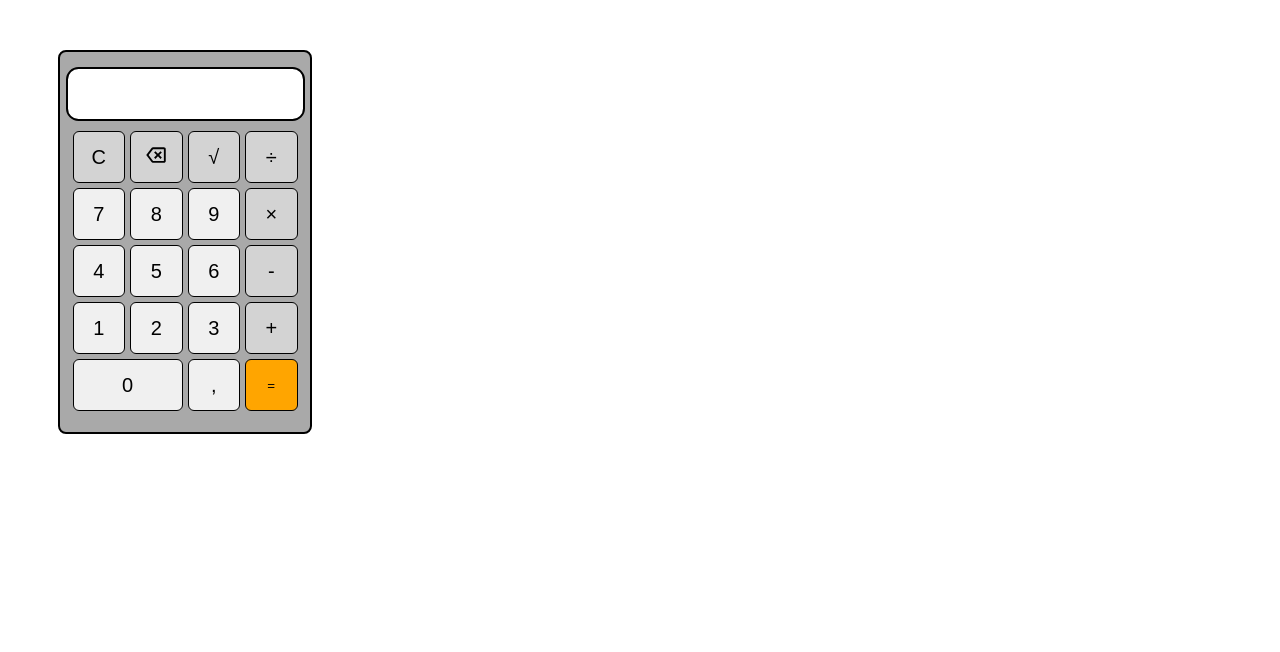
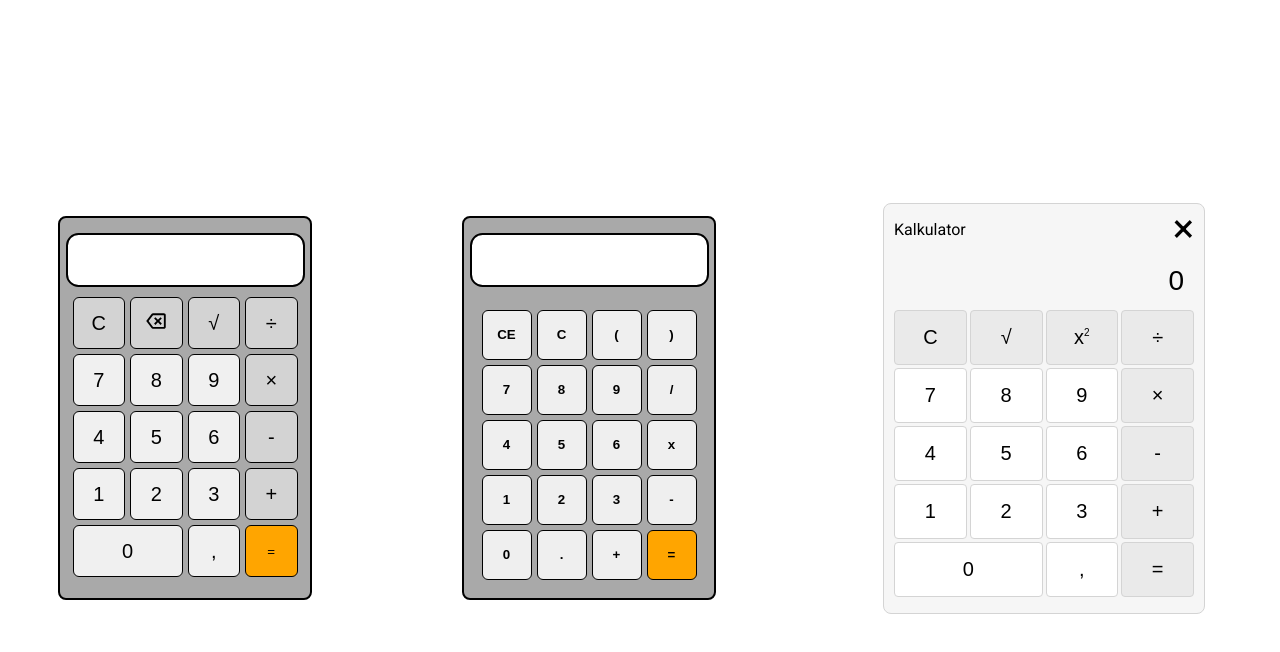
Before and after one commit to erlesando/collaboratecalculator, a SvelteKit app: page / in a window 1280 px wide. Shown: the top 652 px of the page. Built offline with nearby package versions, Linux system fonts and the light colour scheme.

Commit message:
- fix svelte4 on: handlers - put all calculators on page to compare them

```diff
--- a/package.json
+++ b/package.json
@@ -20,5 +20,6 @@
 		"onlyBuiltDependencies": [
 			"esbuild"
 		]
-	}
+	},
+	"packageManager": "pnpm@9.1.1+sha256.9551e803dcb7a1839fdf5416153a844060c7bce013218ce823410532504ac10b"
 }
--- a/src/lib/Calculator.svelte
+++ b/src/lib/Calculator.svelte
@@ -213,7 +213,7 @@
 </script>
 
 <!-- Tastaturinput -->
-<svelte:window on:keydown={trykkTast} />
+<svelte:window onkeydown={trykkTast} />
 
 <div class="box outer">
     <input class="box inputbox" style="color:black" readonly value={inputString}>
--- a/src/lib/Calculator_Terje.svelte
+++ b/src/lib/Calculator_Terje.svelte
@@ -189,37 +189,38 @@
 </script>
 
 <!-- Tastaturinput -->
-<svelte:window on:keydown={trykkTast} />
+<svelte:window onkeydown={trykkTast} />
 
 <div class="grid-container" style="transform: rotate({rotation}deg); display: {gridDisplay};">
-    <div class="title" on:click={sunnySide}>{title}</div>
-    <div class="close" on:click={closeCalc}>×</div>
+
+    <div class="title" onclick={sunnySide}>{title}</div>
+    <div class="close" onclick={closeCalc}>×</div>
     <input type="text" class="input-field" readonly value={inputString}>
 
     <!-- Rader 3 til 7 med 4 kolonner -->
-    <button class="button operator" on:click={() => handleClick("C", "operator")}>C</button>
-    <button class="button operator" on:click={() => handleClick("rot", "operator")}>&radic;</button>
-    <button class="button operator" on:click={() => handleClick("x2", "operator")}>x<sup>2</sup></button>
-    <button class="button operator" on:click={() => handleClick("/", "operator")}>&divide;</button>
+    <button class="button operator" onclick={() => handleClick("C", "operator")}>C</button>
+    <button class="button operator" onclick={() => handleClick("rot", "operator")}>&radic;</button>
+    <button class="button operator" onclick={() => handleClick("x2", "operator")}>x<sup>2</sup></button>
+    <button class="button operator" onclick={() => handleClick("/", "operator")}>&divide;</button>
 
-    <button class="button number" on:click={() => handleClick("7", "number")}>7</button>
-    <button class="button number" on:click={() => handleClick("8", "number")}>8</button>
-    <button class="button number"  on:click={() => handleClick("9", "number")}>9</button>
-    <button class="button operator" on:click={() => handleClick("*", "operator")}>&times;</button>
+    <button class="button number" onclick={() => handleClick("7", "number")}>7</button>
+    <button class="button number" onclick={() => handleClick("8", "number")}>8</button>
+    <button class="button number"  onclick={() => handleClick("9", "number")}>9</button>
+    <button class="button operator" onclick={() => handleClick("*", "operator")}>&times;</button>
 
-    <button class="button number" on:click={() => handleClick("4", "number")}>4</button>
-    <button class="button number" on:click={() => handleClick("5", "number")}>5</button>
-    <button class="button number" on:click={() => handleClick("6", "number")}>6</button>
-    <button class="button operator" on:click={() => handleClick("-", "operator")}>-</button>
+    <button class="button number" onclick={() => handleClick("4", "number")}>4</button>
+    <button class="button number" onclick={() => handleClick("5", "number")}>5</button>
+    <button class="button number" onclick={() => handleClick("6", "number")}>6</button>
+    <button class="button operator" onclick={() => handleClick("-", "operator")}>-</button>
 
-    <button class="button number" on:click={() => handleClick("1", "number")}>1</button>
-    <button class="button number" on:click={() => handleClick("2", "number")}>2</button>
-    <button class="button number" on:click={() => handleClick("3", "number")}>3</button>
-    <button class="button operator" on:click={() => handleClick("+", "operator")}>+</button>
+    <button class="button number" onclick={() => handleClick("1", "number")}>1</button>
+    <button class="button number" onclick={() => handleClick("2", "number")}>2</button>
+    <button class="button number" onclick={() => handleClick("3", "number")}>3</button>
+    <button class="button operator" onclick={() => handleClick("+", "operator")}>+</button>
 
-    <button class="button number zero" on:click={() => handleClick("0", "number")}>0</button>
-    <button class="button number" on:click={() => handleClick(",", "skilletegn")}>,</button>
-    <button class="button operator equal" on:click={() => handleClick("=", "operator")}>=</button>
+    <button class="button number zero" onclick={() => handleClick("0", "number")}>0</button>
+    <button class="button number" onclick={() => handleClick(",", "skilletegn")}>,</button>
+    <button class="button operator equal" onclick={() => handleClick("=", "operator")}>=</button>
 </div>
 
 
--- a/src/routes/+page.svelte
+++ b/src/routes/+page.svelte
@@ -4,4 +4,19 @@
     import CalculatorTerje from "$lib/Calculator_Terje.svelte";
 
 </script>
-<Calculator />
+
+<div class="container">
+    <Calculator />
+    <CalculatorErle />
+    <CalculatorTerje />
+</div>
+
+<style>
+    .container {
+        display: flex;
+        flex-direction: row;
+        justify-content: space-between;
+        align-items: center;
+        height: 100vh;
+    }
+</style>
```
Also changed, not shown: 1 other file (tests, documents, lock files or other folders).
